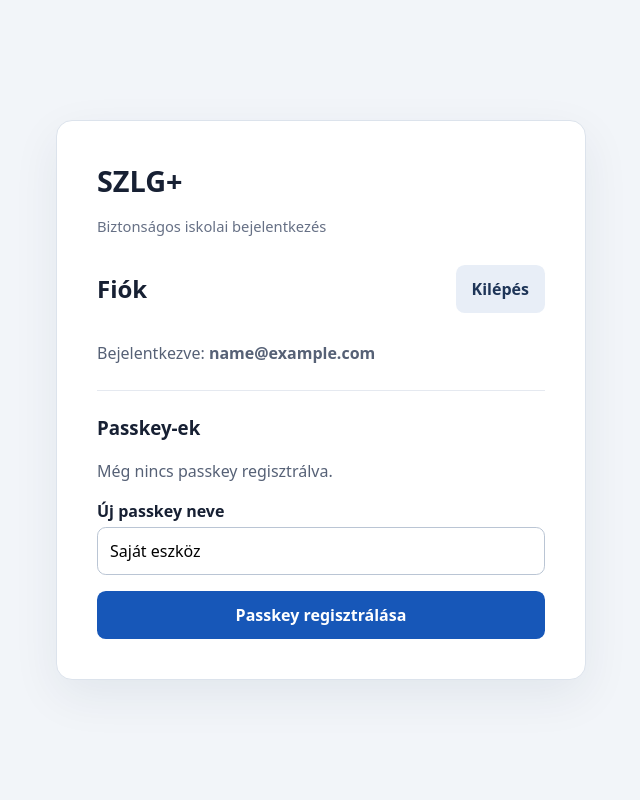
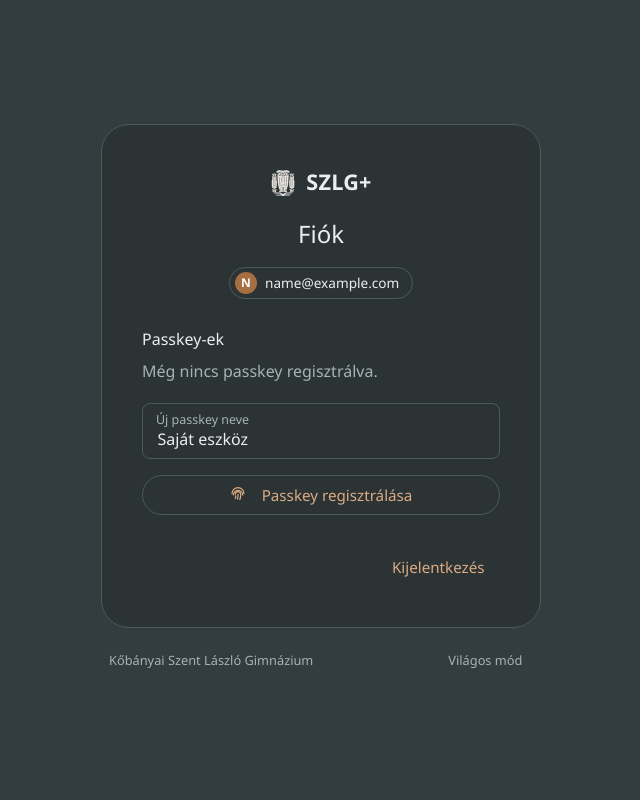
Before and after one commit to PstasDev/szlg-plusz, a Django app: page /account/ in a window 1280 px wide. Shown: the whole page, without its empty margins (319-959 px from the left). Run offline with Django 5.2, Linux system fonts and the light colour scheme; the visitor is signed in with stand-in values (Sample User, id 1); data that the repository does not hold is empty; parts of the project's set-up code (start-up, migrations or seed data) failed here and were passed over.

Commit message:
feat: add passkey support and improve UI for account management
- Added a new image for passkey functionality.
- Updated webauthn.js to handle email input more safely.
- Enhanced settings.py to provide clearer error messages for OIDC key configuration.
- Redesigned account.html to improve layout and user experience for passkeys.
- Revamped login.html for a more modern look and better accessibility.
- Updated base.html to support dark mode and improved layout structure.
- Enhanced authorize.html to provide a clearer application authorization process with improved visuals.

```diff
--- a/api/templatetags/szlg_extras.py
+++ b/api/templatetags/szlg_extras.py
@@ -7,4 +7,6 @@ register = template.Library()
 
 @register.filter
 def scope_details(scopes):
+    if isinstance(scopes, str):
+        scopes = scopes.split()
     return describe_scopes(scopes or [])
--- /dev/null
+++ b/static/css/theme.css
@@ -0,0 +1,254 @@
+/* SZLG+ — minimal, flat, dark by default (data-theme="light" for light). */
+
+:root {
+  color-scheme: dark;
+  --bg: #333C3E;
+  --surface: #2b3335;
+  --border: #4d595b;
+  --divider: #414b4d;
+  --text: #eceeee;
+  --muted: #a7b2b4;
+  --primary: #A86E43;
+  --on-primary: #ffffff;
+  --primary-hover: #b97d50;
+  --accent: #dcab82;
+  --tint: rgb(220 171 130 / 0.12);
+  --crest: #e9e4df;
+  --danger: #f2b8b5;
+  --danger-bg: rgb(242 184 181 / 0.12);
+  --success: #a8dab5;
+  --success-bg: rgb(168 218 181 / 0.12);
+  --font: "Segoe UI", Roboto, system-ui, -apple-system, "Helvetica Neue", Arial, sans-serif;
+}
+
+:root[data-theme="light"] {
+  color-scheme: light;
+  --bg: #ffffff;
+  --surface: #ffffff;
+  --border: #d9d3ce;
+  --divider: #ebe7e3;
+  --text: #262b2c;
+  --muted: #5f6a6c;
+  --primary: #A86E43;
+  --on-primary: #ffffff;
+  --primary-hover: #8f5a33;
+  --accent: #8f5a33;
+  --tint: rgb(168 110 67 / 0.1);
+  --crest: #333C3E;
+  --danger: #b3261e;
+  --danger-bg: #fce8e6;
+  --success: #146c2e;
+  --success-bg: #e6f4ea;
+}
+*, *::before, *::after { box-sizing: border-box; }
+[hidden] { display: none !important; }
+
+html { background: var(--bg); }
+
+body {
+  margin: 0;
+  min-height: 100vh;
+  display: flex;
+  flex-direction: column;
+  align-items: center;
+  justify-content: center;
+  padding: 1.5rem 1rem;
+  font-family: var(--font);
+  font-size: 1rem;
+  line-height: 1.5;
+  color: var(--text);
+  background: var(--bg);
+}
+
+.shell { width: min(100%, 27.5rem); }
+.shell.wide { width: min(100%, 31rem); }
+
+.card {
+  background: var(--surface);
+  border: 1px solid var(--border);
+  border-radius: 1.75rem;
+  padding: clamp(1.5rem, 6vw, 2.5rem);
+}
+
+/* Brand lockup: school crest + wordmark */
+.brand {
+  display: inline-flex;
+  align-items: center;
+  gap: .65rem;
+  color: var(--text);
+  text-decoration: none;
+}
+.crest {
+  width: 1.6rem; height: 2.25rem; flex: none;
+  background: var(--crest);
+  -webkit-mask: url("../img/szlg-bagoly.svg") center / contain no-repeat;
+  mask: url("../img/szlg-bagoly.svg") center / contain no-repeat;
+}
+.brand-name { font-size: 1.35rem; font-weight: 600; letter-spacing: .01em; }
+
+.head { text-align: center; }
+.head .brand { margin-bottom: 1.1rem; }
+h1 { margin: 0; font-size: 1.5rem; font-weight: 400; line-height: 1.3; }
+.subtitle { margin: .5rem 0 0; color: var(--muted); font-size: 1rem; }
+
+h2 { margin: 1.75rem 0 .25rem; font-size: 1rem; font-weight: 500; }
+p { margin: .5rem 0 0; color: var(--muted); }
+strong { color: var(--text); font-weight: 600; }
+a { color: var(--accent); text-decoration: none; }
+a:hover { text-decoration: underline; }
+.muted { color: var(--muted); font-size: .9rem; }
+
+/* Outlined field with floating label */
+.field { position: relative; margin-top: 1.25rem; }
+.field input {
+  width: 100%;
+  height: 3.5rem;
+  padding: 1rem .9rem 0;
+  font: inherit;
+  color: var(--text);
+  background: transparent;
+  border: 1px solid var(--border);
+  border-radius: .5rem;
+  transition: border-color .15s, box-shadow .15s;
+}
+.field input:hover { border-color: var(--muted); }
+.field input:focus { outline: none; border-color: var(--accent); box-shadow: 0 0 0 1px var(--accent); }
+.field label {
+  position: absolute;
+  left: .9rem;
+  top: 1.05rem;
+  color: var(--muted);
+  pointer-events: none;
+  transform-origin: left top;
+  transition: transform .15s ease, color .15s;
+}
+.field input:focus + label,
+.field input:not(:placeholder-shown) + label { transform: translateY(-.6rem) scale(.78); }
+.field input:focus + label { color: var(--accent); }
+
+/* Buttons */
+.btn {
+  display: inline-flex;
+  align-items: center;
+  justify-content: center;
+  gap: .5rem;
+  height: 2.5rem;
+  padding: 0 1.5rem;
+  font: inherit;
+  font-size: .95rem;
+  font-weight: 500;
+  color: var(--on-primary);
+  background: var(--primary);
+  border: 1px solid transparent;
+  border-radius: 1.25rem;
+  cursor: pointer;
+  text-decoration: none;
+  transition: background-color .15s, border-color .15s;
+}
+.btn:hover { background: var(--primary-hover); text-decoration: none; }
+.btn:disabled { opacity: .6; cursor: progress; }
+.btn.outline { color: var(--accent); background: transparent; border-color: var(--border); }
+.btn.outline:hover { background: var(--tint); }
+.btn.text { color: var(--accent); background: transparent; padding: 0 .9rem; }
+.btn.text:hover { background: var(--tint); }
+.btn.danger { color: var(--danger); background: transparent; padding: 0 .9rem; height: 2rem; font-size: .9rem; }
+.btn.danger:hover { background: var(--danger-bg); }
+.btn.block { width: 100%; }
+:focus-visible { outline: 2px solid var(--accent); outline-offset: 2px; }
+.field input:focus-visible { outline: none; }
+.btn>svg {
+  width: 1rem; height: 1rem; flex: none;
+  margin-right: .5rem;
+}
+
+.actions { display: flex; align-items: center; justify-content: flex-end; gap: .5rem; margin-top: 2rem; }
+.actions form { margin: 0; }
+
+.error, .success {
+  margin: 1rem 0 0;
+  padding: .7rem .9rem;
+  border-radius: .5rem;
+  font-size: .9rem;
+}
+.error { color: var(--danger); background: var(--danger-bg); }
+.error p { color: inherit; margin: 0; }
+.success { color: var(--success); background: var(--success-bg); }
+
+.or {
+  display: flex; align-items: center; gap: 1rem;
+  margin: 1.5rem 0 0;
+  color: var(--muted); font-size: .85rem;
+}
+.or::before, .or::after { content: ""; flex: 1; border-top: 1px solid var(--divider); }
+
+.row { display: flex; align-items: center; justify-content: space-between; gap: 1rem; }
+.row form { margin: 0; }
+
+/* Lists (passkeys, scopes) */
+.list { list-style: none; margin: .5rem 0 0; padding: 0; }
+.list > li { padding: .75rem 0; border-top: 1px solid var(--divider); }
+.list > li:first-child { border-top: 0; }
+
+.icon { width: 1.25rem; height: 1.25rem; flex: none; }
+
+/* Consent screen */
+.app {
+  display: flex; align-items: center; gap: .9rem;
+  margin-top: 1.5rem;
+  padding: .9rem 1rem;
+  border: 1px solid var(--border);
+  border-radius: .75rem;
+}
+.app-logo {
+  width: 3rem; height: 3rem; flex: none;
+  display: grid; place-items: center;
+  border-radius: .5rem;
+  overflow: hidden;
+  background: var(--tint);
+  color: var(--accent);
+  font-size: 1.35rem; font-weight: 500;
+}
+.app-logo img { width: 100%; height: 100%; object-fit: cover; display: block; }
+.app-name { font-weight: 500; }
+.app-desc { margin: 0; font-size: .9rem; color: var(--muted); }
+.app-dev { margin: .15rem 0 0; font-size: .85rem; color: var(--muted); }
+
+.user-chip {
+  display: inline-flex; align-items: center; gap: .5rem;
+  margin-top: 1.1rem;
+  padding: .25rem .8rem .25rem .3rem;
+  border: 1px solid var(--border);
+  border-radius: 1rem;
+  font-size: .85rem;
+  color: var(--text);
+}
+.user-chip .avatar {
+  width: 1.4rem; height: 1.4rem; border-radius: 50%;
+  display: grid; place-items: center;
+  background: var(--primary); color: var(--on-primary);
+  font-size: .75rem; font-weight: 600;
+}
+
+.scopes { list-style: none; margin: .25rem 0 0; padding: 0; }
+.scopes li {
+  display: flex; gap: 1rem; align-items: flex-start;
+  padding: .9rem 0;
+  border-top: 1px solid var(--divider);
+}
+.scopes li:first-child { border-top: 0; }
+.scopes .icon { margin-top: .15rem; color: var(--muted); }
+.scopes b { display: block; font-weight: 500; }
+.scopes .desc { display: block; font-size: .9rem; color: var(--muted); }
+
+.note { margin-top: 1.25rem; font-size: .85rem; }
+
+.footer {
+  display: flex; align-items: center; justify-content: space-between;
+  margin-top: 1rem; padding: 0 .5rem;
+  font-size: .8rem; color: var(--muted);
+}
+.footer .btn.text { height: 2rem; padding: 0 .6rem; font-size: .8rem; color: var(--muted); }
+
+@media (prefers-reduced-motion: reduce) {
+  * { transition: none !important; }
+}
--- a/static/js/webauthn.js
+++ b/static/js/webauthn.js
@@ -85,7 +85,8 @@
       loginButton.disabled = true;
       try {
         if (!window.PublicKeyCredential) throw new Error("Ez a böngésző nem támogatja a passkey-t.");
-        const email = document.getElementById("passkey-email").value;
+        const emailInput = document.getElementById("passkey-email");
+        const email = emailInput ? emailInput.value : "";
         const { options, challenge_id: challengeId } = await post(
           "/login/passkey/options/",
           { email },
--- a/templates/auth/account.html
+++ b/templates/auth/account.html
@@ -1,26 +1,21 @@
 {% extends "base.html" %}
 {% load static %}
 {% block title %}Fiók · SZLG+{% endblock %}
+{% block head_text %}
+  <h1>Fiók</h1>
+  <div class="user-chip"><span class="avatar" aria-hidden="true">{{ request.user.email|slice:":1"|upper }}</span>{{ request.user.email }}</div>
+{% endblock %}
 {% block content %}
-  <div class="row">
-    <h2>Fiók</h2>
-    <form method="post" action="{% url 'logout' %}">
-      {% csrf_token %}
-      <button class="secondary" type="submit">Kilépés</button>
-    </form>
-  </div>
-  <p>Bejelentkezve: <strong>{{ request.user.email }}</strong></p>
-  <hr class="divider">
-  <h3>Passkey-ek</h3>
+  <h2>Passkey-ek</h2>
   {% if passkeys %}
-    <ul>
+    <ul class="list">
       {% for passkey in passkeys %}
         <li>
           <div class="row">
             <span>{{ passkey.name }} <span class="muted">· {{ passkey.created_at|date:"Y-m-d" }}</span></span>
             <form method="post" action="{% url 'passkey-delete' passkey.id %}">
               {% csrf_token %}
-              <button class="danger" type="submit" aria-label="{{ passkey.name }} törlése">Törlés</button>
+              <button class="btn danger" type="submit" aria-label="{{ passkey.name }} törlése">Törlés</button>
             </form>
           </div>
         </li>
@@ -29,11 +24,22 @@
   {% else %}
     <p>Még nincs passkey regisztrálva.</p>
   {% endif %}
-  <label for="passkey-name">Új passkey neve</label>
-  <input id="passkey-name" type="text" maxlength="80" value="Saját eszköz">
-  <button id="passkey-register" type="button">Passkey regisztrálása</button>
+  <div class="field">
+    <input id="passkey-name" type="text" placeholder=" " maxlength="80" value="Saját eszköz">
+    <label for="passkey-name">Új passkey neve</label>
+  </div>
+  <button class="btn outline block" id="passkey-register" type="button" style="margin-top:1rem">
+    <!-- fingerprint icon -->
+    {% include "partials/icon.html" with name="fingerprint" %}
+    Passkey regisztrálása</button>
   <p id="passkey-error" class="error" role="alert" hidden></p>
   <p id="passkey-success" class="success" role="status" hidden></p>
+  <div class="actions">
+    <form method="post" action="{% url 'logout' %}">
+      {% csrf_token %}
+      <button class="btn text" type="submit">Kijelentkezés</button>
+    </form>
+  </div>
 {% endblock %}
 {% block scripts %}
   <script src="{% static 'js/webauthn.js' %}" defer></script>
--- a/templates/base.html
+++ b/templates/base.html
@@ -1,42 +1,53 @@
 <!doctype html>
-<html lang="hu">
+<html lang="hu" data-theme="dark">
 <head>
   <meta charset="utf-8">
   <meta name="viewport" content="width=device-width, initial-scale=1">
-  <meta name="color-scheme" content="light">
+  <meta name="color-scheme" content="dark light">
   <title>{% block title %}SZLG+{% endblock %}</title>
-  <style>
-    :root { color-scheme: light; font-family: system-ui, sans-serif; color: #172033; background: #f2f5f9; }
-    body { margin: 0; min-height: 100vh; display: grid; place-items: center; padding: 1.5rem; box-sizing: border-box; }
-    main { width: min(100%, 28rem); background: white; border: 1px solid #dce3ec; border-radius: 1rem; padding: clamp(1.5rem, 5vw, 2.5rem); box-shadow: 0 1rem 3rem #15244312; }
-    h1 { margin: 0 0 .5rem; font-size: 1.8rem; }
-    p { color: #566176; line-height: 1.55; }
-    label { display: block; font-weight: 600; margin: 1rem 0 .35rem; }
-    input { box-sizing: border-box; width: 100%; border: 1px solid #bac5d4; border-radius: .55rem; padding: .75rem; font: inherit; }
-    button, .button { display: inline-block; width: 100%; border: 0; border-radius: .55rem; padding: .8rem 1rem; margin-top: 1rem; background: #1757b8; color: white; font: inherit; font-weight: 700; text-align: center; text-decoration: none; cursor: pointer; box-sizing: border-box; }
-    button.secondary { background: #e8eef7; color: #1e3558; }
-    button.danger { width: auto; background: #9d2b36; }
-    .muted { font-size: .92rem; color: #667085; }
-    .error { padding: .8rem; border-radius: .5rem; color: #842029; background: #f8d7da; }
-    .success { padding: .8rem; border-radius: .5rem; color: #0f5132; background: #d1e7dd; }
-    .divider { margin: 1.5rem 0; border: 0; border-top: 1px solid #e5e9f0; }
-    .row { display: flex; align-items: center; justify-content: space-between; gap: 1rem; }
-    .row form { margin: 0; }
-    .row button { margin: 0; }
-    ul { padding-left: 1.25rem; }
-    li { margin: .6rem 0; }
-    :focus-visible { outline: 3px solid #7aaeff; outline-offset: 2px; }
-  </style>
+  {% load static %}
+  <script>
+    try {
+      if (localStorage.getItem("szlg-theme") === "light") {
+        document.documentElement.setAttribute("data-theme", "light");
+      }
+    } catch (e) {}
+  </script>
+  <link rel="stylesheet" href="{% static 'css/theme.css' %}">
   {% block head %}{% endblock %}
 </head>
 <body>
-  <main>
-    <header>
-      <h1><a href="{% url 'login' %}" style="color:inherit;text-decoration:none">SZLG+</a></h1>
-      <p class="muted">Biztonságos iskolai bejelentkezés</p>
-    </header>
-    {% block content %}{% endblock %}
-  </main>
+  <div class="shell {% block shell_class %}{% endblock %}">
+    <div class="card">
+      <div class="head">
+        <a class="brand" href="{% url 'login' %}" aria-label="SZLG+ kezdőlap">
+          <span class="crest" aria-hidden="true"></span>
+          <span class="brand-name">SZLG+</span>
+        </a>
+        {% block head_text %}{% endblock %}
+      </div>
+      {% block content %}{% endblock %}
+    </div>
+    <div class="footer">
+      <span>Kőbányai Szent László Gimnázium</span>
+      <button type="button" class="btn text" id="theme-toggle">Világos mód</button>
+    </div>
+  </div>
+
+  <script>
+    (function () {
+      var root = document.documentElement;
+      var button = document.getElementById("theme-toggle");
+      function label() { button.textContent = root.getAttribute("data-theme") === "light" ? "Sötét mód" : "Világos mód"; }
+      label();
+      button.addEventListener("click", function () {
+        var next = root.getAttribute("data-theme") === "light" ? "dark" : "light";
+        root.setAttribute("data-theme", next);
+        try { localStorage.setItem("szlg-theme", next); } catch (e) {}
+        label();
+      });
+    })();
+  </script>
   {% block scripts %}{% endblock %}
 </body>
 </html>
```
Also changed, not shown: SSO_INTEGRATION.md (+9 -2 lines), api/tests.py (+74 -1 lines), scripts/generate_oidc_key.py (added, +84 -0 lines), szlg_plusz/settings.py (+5 -2 lines), templates/auth/login.html (+18 -11 lines), templates/oauth2_provider/authorize.html (+39 -10 lines), api/migrations/0002_applicationprofile.py (added), media/app-logos/igazolaskezelo.png (added), static/img/szlg-bagoly.svg (added), static/img/szlg-cimer.png (added).
